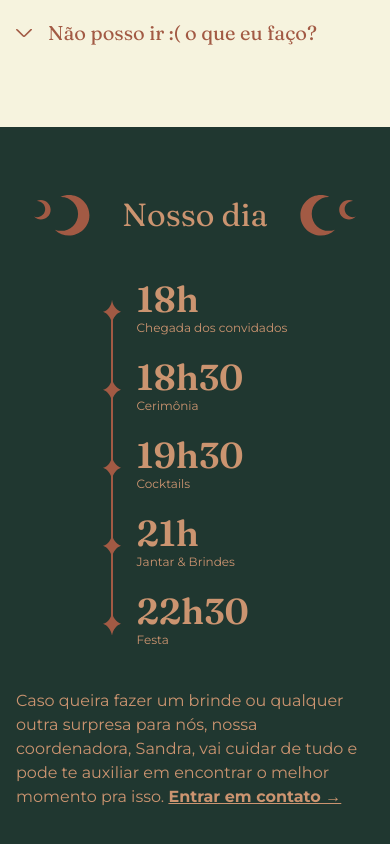
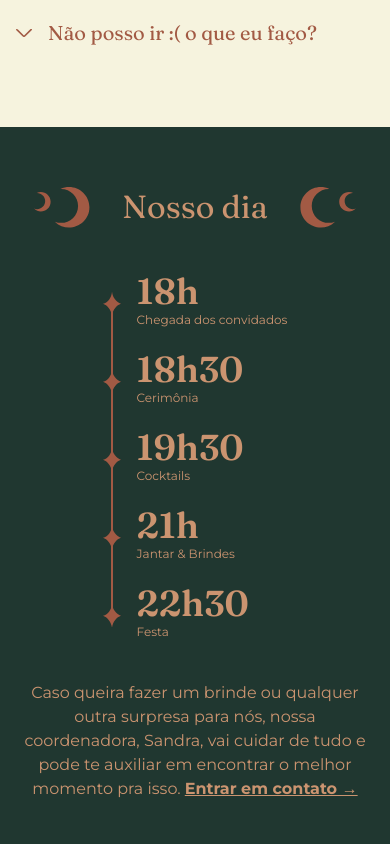
Before and after one commit to linconkusunoki/maricon, a Next.js app: page / in a window 390 px wide. Shown: the part 2640-3484 px from the top of the page. Built offline with nearby package versions, Linux system fonts and the light colour scheme; no server answers.

Commit message:
fix space

```diff
--- a/src/app/page.jsx
+++ b/src/app/page.jsx
@@ -96,7 +96,7 @@ export default function Home() {
 
       <Faq />
 
-      <section className="flex flex-col items-center gap-10 lg:gap-[70px] px-4 py-16 bg-green">
+      <section className="flex flex-col items-center gap-10 lg:gap-[70px] px-4 py-14 bg-green">
         <div className="flex items-center justify-center">
           <svg
             width="56"
@@ -244,7 +244,7 @@ export default function Home() {
           </li>
         </ul>
 
-        <p className="font-primary text-bronze lg:max-w-[1100px] lg:mx-auto lg:text-center">
+        <p className="font-primary text-bronze lg:max-w-[1100px] lg:mx-auto text-center">
           {t.our_day_p1}
           <a className="font-bold underline" href="tel:1231231323">
             {t.our_day_contact}
```
